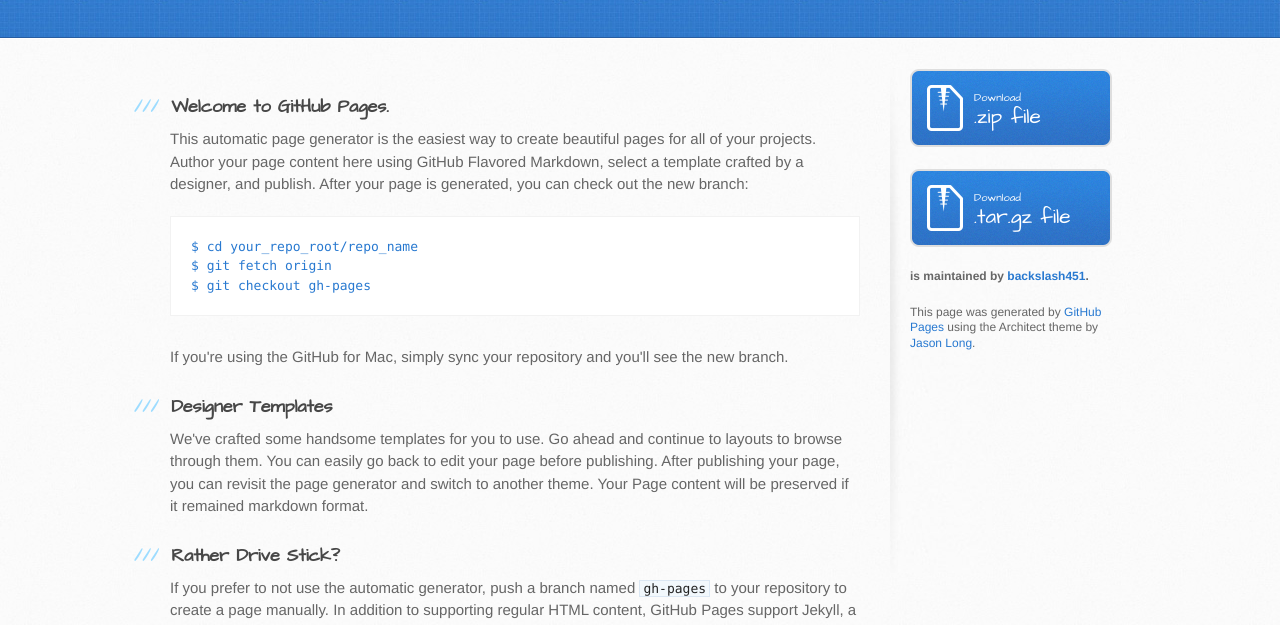
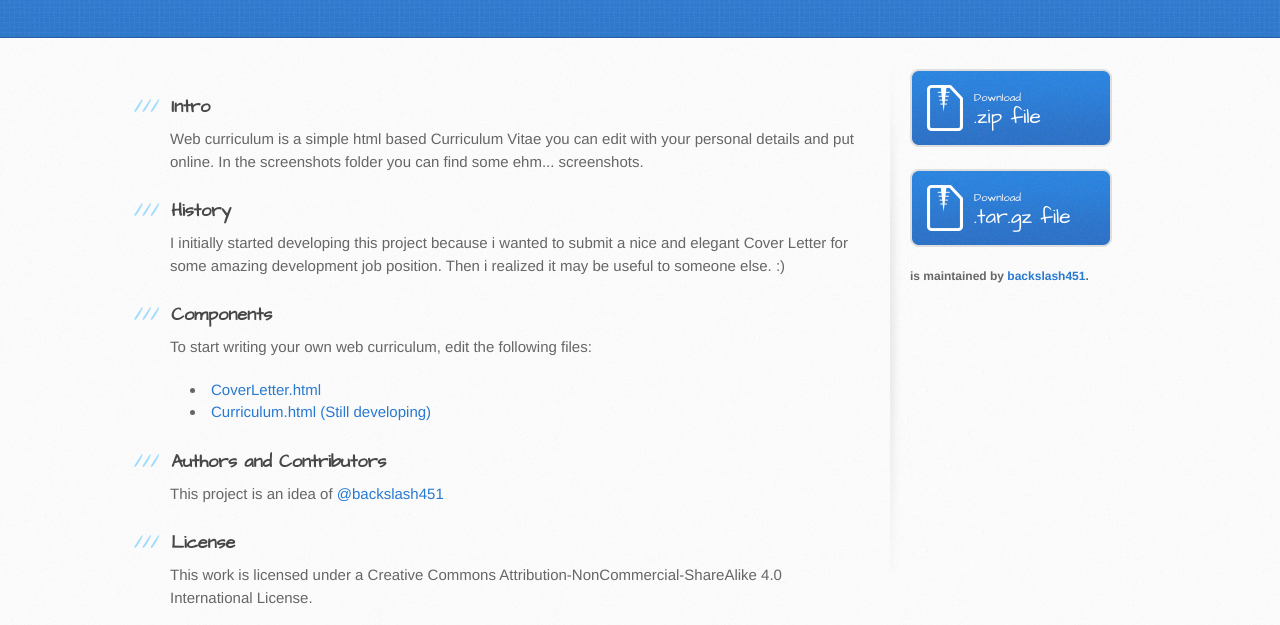
Before and after one commit to roberto-belardo/web-curriculum, a plain HTML site: page index.html in a window 1280 px wide. Shown: the part 163-788 px from the top of the page. Drawn offline with Linux system fonts and the light colour scheme.

Commit message:
Updated the first page

```diff
--- a/index.html
+++ b/index.html
@@ -28,37 +28,38 @@
     <div id="content-wrapper">
       <div class="inner clearfix">
         <section id="main-content">
-          <h3>
-<a name="welcome-to-github-pages" class="anchor" href="#welcome-to-github-pages"><span class="octicon octicon-link"></span></a>Welcome to GitHub Pages.</h3>
-
-<p>This automatic page generator is the easiest way to create beautiful pages for all of your projects. Author your page content here using GitHub Flavored Markdown, select a template crafted by a designer, and publish. After your page is generated, you can check out the new branch:</p>
-
-<pre><code>$ cd your_repo_root/repo_name
-$ git fetch origin
-$ git checkout gh-pages
-</code></pre>
-
-<p>If you're using the GitHub for Mac, simply sync your repository and you'll see the new branch.</p>
+			<h3>
+			<a name="intro" class="anchor" href="#intro"><span class="octicon octicon-link"></span></a>Intro</h3>
+			<p>Web curriculum is a simple html based Curriculum Vitae you can edit with your personal details and put online. In the screenshots folder you can find some ehm... screenshots.</p>
 
 <h3>
-<a name="designer-templates" class="anchor" href="#designer-templates"><span class="octicon octicon-link"></span></a>Designer Templates</h3>
+<a name="history" class="anchor" href="#history"><span class="octicon octicon-link"></span></a>History</h3>
 
-<p>We've crafted some handsome templates for you to use. Go ahead and continue to layouts to browse through them. You can easily go back to edit your page before publishing. After publishing your page, you can revisit the page generator and switch to another theme. Your Page content will be preserved if it remained markdown format.</p>
+<p>I initially started developing this project because i wanted to submit a nice and elegant Cover Letter for some amazing development job position. Then i realized it may be useful to someone else. :)</p>
 
 <h3>
-<a name="rather-drive-stick" class="anchor" href="#rather-drive-stick"><span class="octicon octicon-link"></span></a>Rather Drive Stick?</h3>
+<a name="components" class="anchor" href="#components"><span class="octicon octicon-link"></span></a>Components</h3>
 
-<p>If you prefer to not use the automatic generator, push a branch named <code>gh-pages</code> to your repository to create a page manually. In addition to supporting regular HTML content, GitHub Pages support Jekyll, a simple, blog aware static site generator written by our own Tom Preston-Werner. Jekyll makes it easy to create site-wide headers and footers without having to copy them across every page. It also offers intelligent blog support and other advanced templating features.</p>
+<p>To start writing your own web curriculum, edit the following files:</p>
+<ul>
+	<li><a href="http://backslash451.github.io/web-curriculum/CoverLetter.html">CoverLetter.html</a></li>
+	<li><a href="http://backslash451.github.io/web-curriculum/Curriculum.html">Curriculum.html (Still developing)</a></li>
+</ul>
 
 <h3>
 <a name="authors-and-contributors" class="anchor" href="#authors-and-contributors"><span class="octicon octicon-link"></span></a>Authors and Contributors</h3>
 
-<p>You can <a href="https://github.com/blog/821" class="user-mention">@mention</a> a GitHub username to generate a link to their profile. The resulting <code>&lt;a&gt;</code> element will link to the contributor's GitHub Profile. For example: In 2007, Chris Wanstrath (<a href="https://github.com/defunkt" class="user-mention">@defunkt</a>), PJ Hyett (<a href="https://github.com/pjhyett" class="user-mention">@pjhyett</a>), and Tom Preston-Werner (<a href="https://github.com/mojombo" class="user-mention">@mojombo</a>) founded GitHub.</p>
+<p>This project is an idea of <a href="https://github.com/backslash451" class="user-mention">@backslash451</a></p>
+
+<h3>
+<a name="license" class="anchor" href="#license"><span class="octicon octicon-link"></span></a>License</h3>
+
+<p>This work is licensed under a <strong>Creative Commons Attribution-NonCommercial-ShareAlike 4.0 International License.</strong></p>
 
 <h3>
 <a name="support-or-contact" class="anchor" href="#support-or-contact"><span class="octicon octicon-link"></span></a>Support or Contact</h3>
 
-<p>Having trouble with Pages? Check out the documentation at <a href="http://help.github.com/pages">http://help.github.com/pages</a> or contact <a href="mailto:support@github.com">support@github.com</a> and we’ll help you sort it out.</p>
+<p>Having trouble with Web Curriculum? Check out the documentation at <a href="https://github.com/backslash451/web-curriculum">https://github.com/backslash451/web-curriculum</a> or contact <a href="mailto:roberto.belardo@gmail.com">roberto.belardo@gmail.com</a> and we’ll help you sort it out.</p>
         </section>
 
         <aside id="sidebar">
@@ -72,8 +73,6 @@ $ git checkout gh-pages
           </a>
 
           <p class="repo-owner"><a href="https://github.com/backslash451/web-curriculum"></a> is maintained by <a href="https://github.com/backslash451">backslash451</a>.</p>
-
-          <p>This page was generated by <a href="https://pages.github.com">GitHub Pages</a> using the Architect theme by <a href="https://twitter.com/jasonlong">Jason Long</a>.</p>
         </aside>
       </div>
     </div>
```
